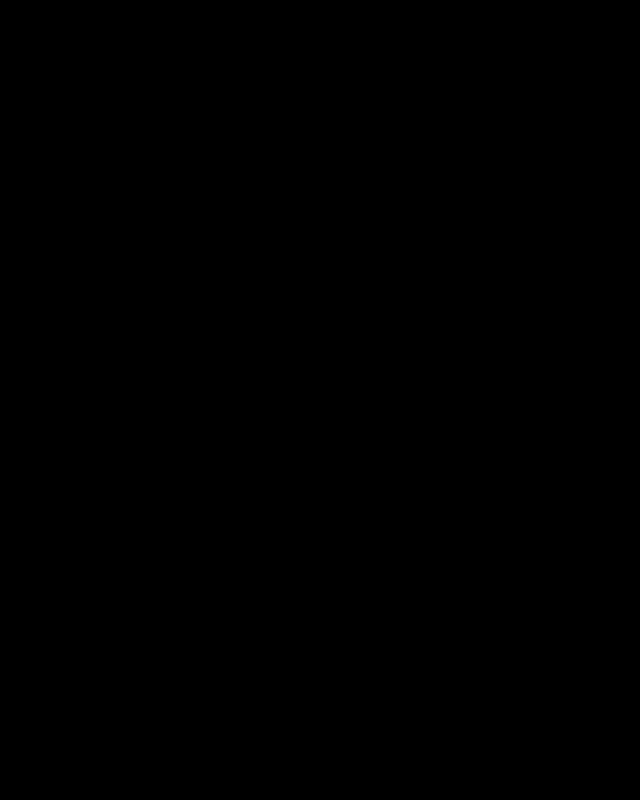
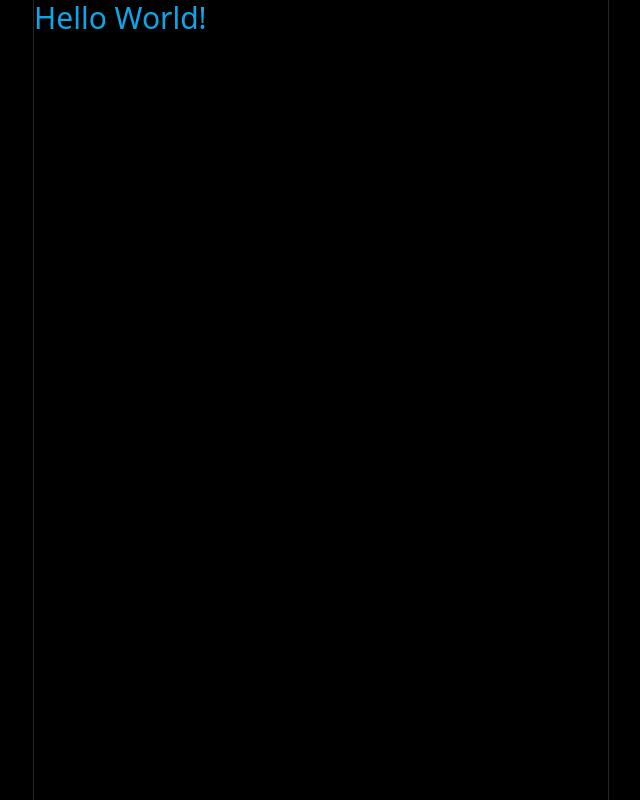
Before and after one commit to sinhadeepak1115/twitter-clone, a Next.js app: page / in a window 1280 px wide. Shown: the whole page, without its empty margins (319-959 px from the left). Built offline with nearby package versions, Linux system fonts and the light colour scheme.

Commit message:
Pushing todays update.

```diff
--- /dev/null
+++ b/components/Layout.tsx
@@ -0,0 +1,22 @@
+import Sidebar from "./layout/Sidebar";
+
+interface LayoutProps {
+  children: React.ReactNode;
+}
+
+const Layout: React.FC<LayoutProps> = ({ children }) => {
+  return (
+    <div className="h-screen bg-black">
+      <div className="container h-full mx-auto xl:px-30 max-w-6xl">
+        <div className="grid grid-cols-4 h-full">
+            <Sidebar/>
+            <div className="col-span-3 lg:col-span-2 border-x-[1px] border-neutral-800">
+                {children}
+            </div>
+        </div>
+      </div>
+    </div>
+  );
+};
+
+export default Layout;
--- /dev/null
+++ b/components/layout/Sidebar.tsx
@@ -0,0 +1,25 @@
+import { BsHouseFill, BsBellFill } from "react-icons/bs";
+import { FaUser } from "react-icons/fa";
+
+const Sidebar = () => {
+  const items = [
+    {
+      label: "Home",
+      href: "/",
+      icon: BsHouseFill,
+    },
+    {
+      label: "Notifications",
+      href: "/notifications",
+      icon: BsBellFill,
+    },
+    {
+      label: "Profile",
+      href: "/users/123",
+      icon: FaUser,
+    },
+  ];
+  return <div className="col-span-1 h-full pr-4 md:pr-6"></div>;
+};
+
+export default Sidebar;
--- a/package.json
+++ b/package.json
@@ -11,7 +11,8 @@
   "dependencies": {
     "next": "14.0.4",
     "react": "^18",
-    "react-dom": "^18"
+    "react-dom": "^18",
+    "react-icons": "^4.12.0"
   },
   "devDependencies": {
     "@types/node": "^20",
--- a/pages/_app.tsx
+++ b/pages/_app.tsx
@@ -1,6 +1,11 @@
-import '@/styles/globals.css'
-import type { AppProps } from 'next/app'
+import "@/styles/globals.css";
+import type { AppProps } from "next/app";
+import Layout from "@/components/Layout";
 
 export default function App({ Component, pageProps }: AppProps) {
-  return <Component {...pageProps} />
+  return (
+    <Layout>
+      <Component {...pageProps} />
+    </Layout>
+  );
 }
--- a/pages/index.tsx
+++ b/pages/index.tsx
@@ -1,12 +1,10 @@
-import Head from 'next/head'
-import Image from 'next/image'
-import { Inter } from 'next/font/google'
-import styles from '@/styles/Home.module.css'
+import Head from "next/head";
+import Image from "next/image";
+import { Inter } from "next/font/google";
+import styles from "@/styles/Home.module.css";
 
-const inter = Inter({ subsets: ['latin'] })
+const inter = Inter({ subsets: ["latin"] });
 
 export default function Home() {
-  return (
-    <div>Hello World!</div>
-  )
+  return <div className="text-3xl text-sky-500">Hello World!</div>;
 }
```
Also changed, not shown: 1 other file (tests, documents, lock files or other folders).
